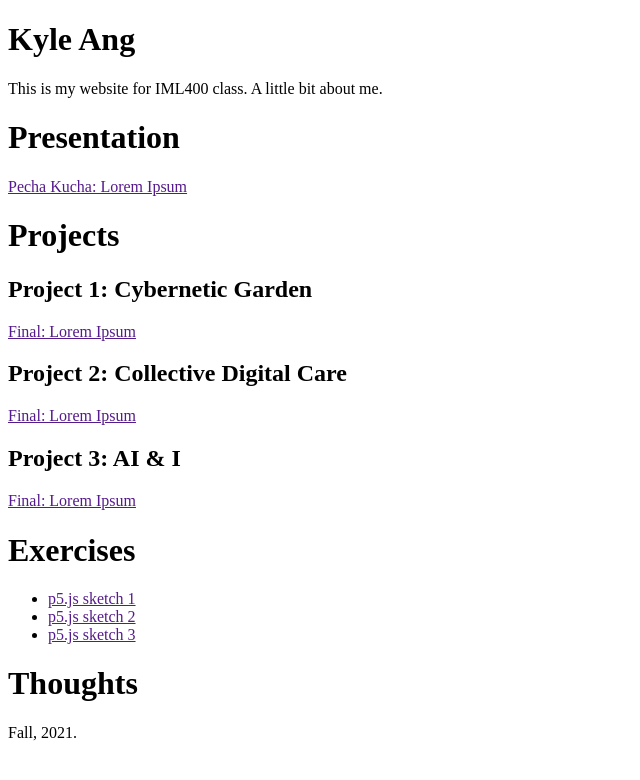
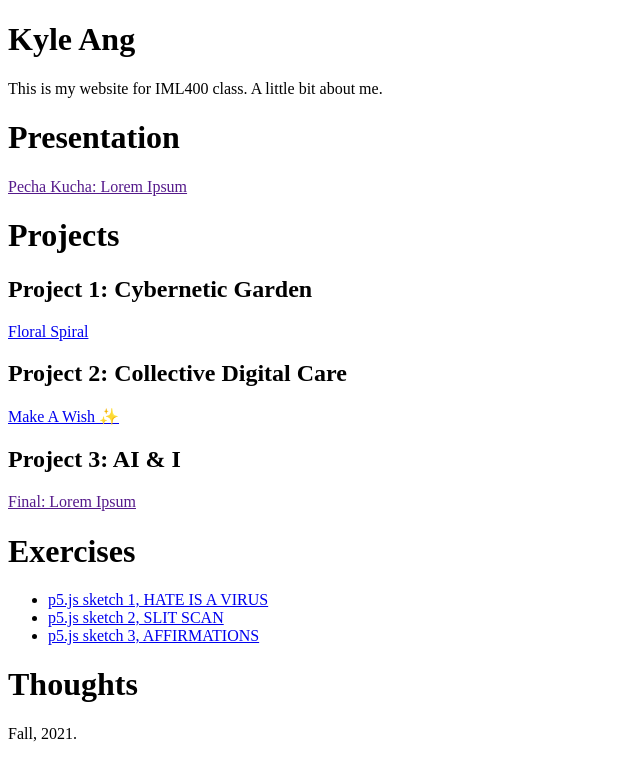
Before and after one commit to angkyle/iml400, a plain HTML site: page index.html in a window 1280 px wide. Shown: the whole page, without its empty margins (0-640 px from the left). Drawn offline with Linux system fonts and the light colour scheme.

Commit message:
added links

```diff
--- a/index.html
+++ b/index.html
@@ -1,7 +1,5 @@
-
 <!DOCTYPE html>
 <html>
-
   <head>
     <title>Kyle Ang - IML 400</title>
     <meta charset="utf-8" />
@@ -10,9 +8,8 @@
   <body>
     <div>
       <h1>Kyle Ang</h1>
-    <p> This is my website for IML400 class. A little bit about me. </p>
+      <p>This is my website for IML400 class. A little bit about me.</p>
     </div>
-
 
     <div>
       <h1>Presentation</h1>
@@ -22,9 +19,15 @@
     <div>
       <h1>Projects</h1>
       <h2>Project 1: Cybernetic Garden</h2>
-      <a href="" target="blank">Final: Lorem Ipsum</a>
+      <a
+        href="https://angkyle.github.io/iml400/project-1/index.html"
+        target="blank"
+        >Floral Spiral</a
+      >
       <h2>Project 2: Collective Digital Care</h2>
-      <a href="" target="blank">Final: Lorem Ipsum</a>
+      <a href="https://ka-makeawish-p2.glitch.me/" target="blank"
+        >Make A Wish ✨</a
+      >
       <h2>Project 3: AI & I</h2>
       <a href="" target="blank">Final: Lorem Ipsum</a>
     </div>
@@ -32,20 +35,27 @@
     <div>
       <h1>Exercises</h1>
       <ul>
-        <li><a href="">p5.js sketch 1</a></li>
-        <li><a href="">p5.js sketch 2</a></li>
-        <li><a href="">p5.js sketch 3</a></li>
+        <li>
+          <a href="https://editor.p5js.org/kyleang/sketches/-twqvq4nV"
+            >p5.js sketch 1, HATE IS A VIRUS</a
+          >
+        </li>
+        <li>
+          <a href="https://editor.p5js.org/kyleang/sketches/rmSsFFjE_"
+            >p5.js sketch 2, SLIT SCAN</a
+          >
+        </li>
+        <li>
+          <a href="https://editor.p5js.org/kyleang/sketches/EoI_vl_8j"
+            >p5.js sketch 3, AFFIRMATIONS</a
+          >
+        </li>
       </ul>
     </div>
 
     <!--add a h1 element called 'Thoughts' Below-->
     <h1>Thoughts</h1>
 
-
-<footer>
-  Fall, 2021.
-</footer>
-
-
+    <footer>Fall, 2021.</footer>
   </body>
 </html>
```
Also changed, not shown: 1 other file. Lines whose indentation alone changed are shown as unchanged.
